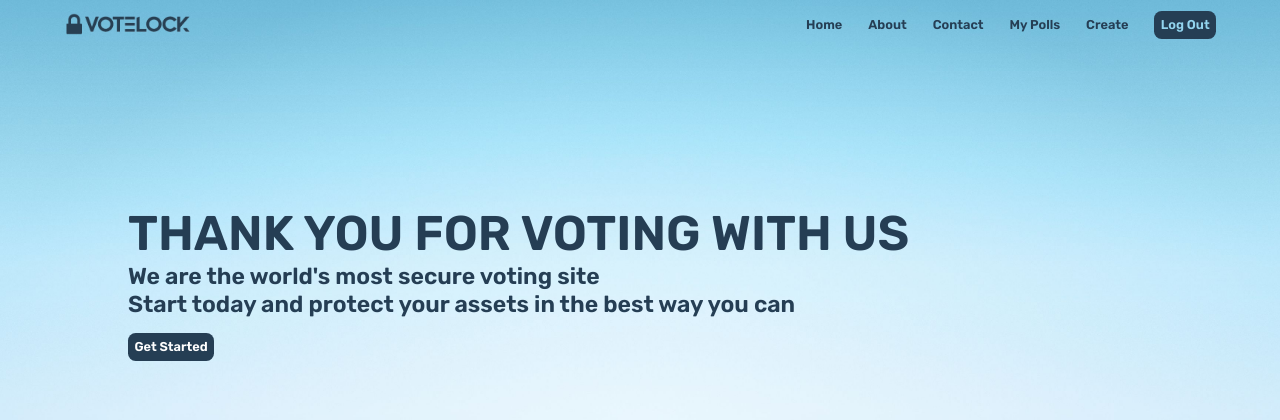
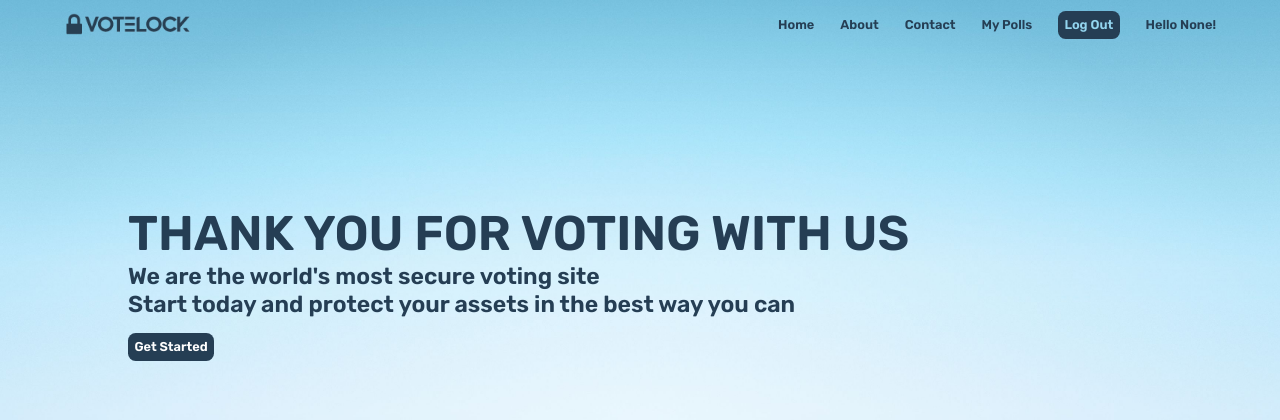
Before and after one commit to yehonatancohen/Visual-Cryptography-Based-Phishing-Suppression-for-Online-Voting-System, a Flask app: page / in a window 1280 px wide. Shown: the top 420 px of the page. Run offline with Flask 3, Linux system fonts and the light colour scheme; a user stored in the database is signed in.

Commit message:
update navbar

```diff
--- a/app/blueprints/home/static/home/home.css
+++ b/app/blueprints/home/static/home/home.css
@@ -91,3 +91,14 @@
     background-color: white !important;
     color: rgba(37,62,84,255) !important;
 }
+
+.navbar p{
+    display: inline;
+    font-size: 0.8rem;
+    color: rgba(37,62,84,255);
+    text-decoration: none;
+    font-weight: 500;
+    margin-left: 1.75vw;
+    transition: .3s;
+}
+}
--- a/app/blueprints/home/templates/about.html
+++ b/app/blueprints/home/templates/about.html
@@ -17,8 +17,8 @@
                 <a href="{{ url_for('home.about') }}">About</a>
                 <a href="{{ url_for('home.contact') }}">Contact</a>
                 <a href="{{ url_for('polls.mypolls') }}">My Polls</a>
-                <a href="{{ url_for('polls.createpoll') }}">Create</a>
                 <a href="{{ url_for('auth.logout') }}" class="start">Log Out</a>
+                <p>Hello {{current_user.f_name}}!</p>
             </nav>
             {% else %}
             <nav class="navbar">
@@ -39,7 +39,6 @@
                 <a href="{{ url_for('home.contact') }}">Contact</a>
                 <a href="{{ url_for('polls.mypolls') }}">My Polls</a>
                 <a href="{{ url_for('polls.createpoll') }}">Create a Poll</a>
-                <a href="{{ url_for('polls.vote') }}">Vote a Poll</a>
                 <a href="{{ url_for('auth.logout') }}" class="start">Log Out</a>
             </nav>
         </header>
--- a/app/blueprints/home/templates/contact.html
+++ b/app/blueprints/home/templates/contact.html
@@ -14,8 +14,8 @@
                 <a href="{{ url_for('home.about') }}">About</a>
                 <a href="{{ url_for('home.contact') }}">Contact</a>
                 <a href="{{ url_for('polls.mypolls') }}">My Polls</a>
-                <a href="{{ url_for('polls.createpoll') }}">Create</a>
                 <a href="{{ url_for('auth.logout') }}" class="start">Log Out</a>
+                <p>Hello {{current_user.f_name}}!</p>
             </nav>
             {% else %}
             <nav class="navbar">
--- a/app/blueprints/home/templates/home.html
+++ b/app/blueprints/home/templates/home.html
@@ -17,8 +17,8 @@
                 <a href="{{ url_for('home.about') }}">About</a>
                 <a href="{{ url_for('home.contact') }}">Contact</a>
                 <a href="{{ url_for('polls.mypolls') }}">My Polls</a>
-                <a href="{{ url_for('polls.createpoll') }}">Create</a>
                 <a href="{{ url_for('auth.logout') }}" class="start">Log Out</a>
+                <p>Hello {{current_user.f_name}}!</p>
             </nav>
             {% else %}
             <nav class="navbar">
@@ -37,7 +37,6 @@
             <a href="{{ url_for('home.about') }}">About</a>
             <a href="{{ url_for('home.contact') }}">Contact</a>
             <a href="{{ url_for('polls.mypolls') }}">My Polls</a>
-            <a href="{{ url_for('polls.createpoll') }}">Create a Poll</a>
             <a href="{{ url_for('auth.logout') }}" class="start">Log Out</a>
         </nav>
     </header>
--- a/app/blueprints/polls/templates/createPoll.html
+++ b/app/blueprints/polls/templates/createPoll.html
@@ -15,7 +15,6 @@
                 <a href="{{ url_for('home.about') }}">About</a>
                 <a href="{{ url_for('home.contact') }}">Contact</a>
                 <a href="{{ url_for('polls.mypolls') }}">My Polls</a>
-                <a href="{{ url_for('polls.createpoll') }}">Create</a>
                 <a href="{{ url_for('auth.logout') }}" class="start">Log Out</a>
             </nav>
         </header>
--- a/app/blueprints/polls/templates/myPolls.html
+++ b/app/blueprints/polls/templates/myPolls.html
@@ -13,8 +13,8 @@
                 <a href="{{ url_for('home.about') }}">About</a>
                 <a href="{{ url_for('home.contact') }}">Contact</a>
                 <a href="{{ url_for('polls.mypolls') }}">My Polls</a>
-                <a href="{{ url_for('polls.createpoll') }}">Create</a>
                 <a href="{{ url_for('auth.logout') }}" class="start">Log Out</a>
+                <p>Hello {{current_user.f_name}}!</p>
             </nav>
         </header>
         <h2>My Polls</h2>
--- a/app/blueprints/polls/templates/results.html
+++ b/app/blueprints/polls/templates/results.html
@@ -14,7 +14,6 @@
                 <a href="{{ url_for('home.about') }}">About</a>
                 <a href="{{ url_for('home.contact') }}">Contact</a>
                 <a href="{{ url_for('polls.mypolls') }}">My Polls</a>
-                <a href="{{ url_for('polls.createpoll') }}">Create</a>
                 <a href="{{ url_for('auth.logout') }}" class="start">Log Out</a>
             </nav>
         </header>
--- a/app/blueprints/polls/templates/vote.html
+++ b/app/blueprints/polls/templates/vote.html
@@ -13,8 +13,8 @@
                 <a href="{{ url_for('home.about') }}">About</a>
                 <a href="{{ url_for('home.contact') }}">Contact</a>
                 <a href="{{ url_for('polls.mypolls') }}">My Polls</a>
-                <a href="{{ url_for('polls.createpoll') }}">Create</a>
                 <a href="{{ url_for('auth.logout') }}" class="start">Log Out</a>
+                <p>Hello {{current_user.f_name}}!</p>
             </nav>
         </header>
 
```
Also changed, not shown: app/blueprints/home/static/home/about.css (+10 -0 lines), app/blueprints/home/static/home/contact.css (+10 -0 lines), app/blueprints/polls/static/polls/create.css (+9 -0 lines), app/blueprints/polls/static/polls/mypolls.css (+10 -0 lines), app/blueprints/polls/static/polls/results.css (+10 -0 lines), app/blueprints/polls/static/polls/vote.css (+10 -0 lines).
